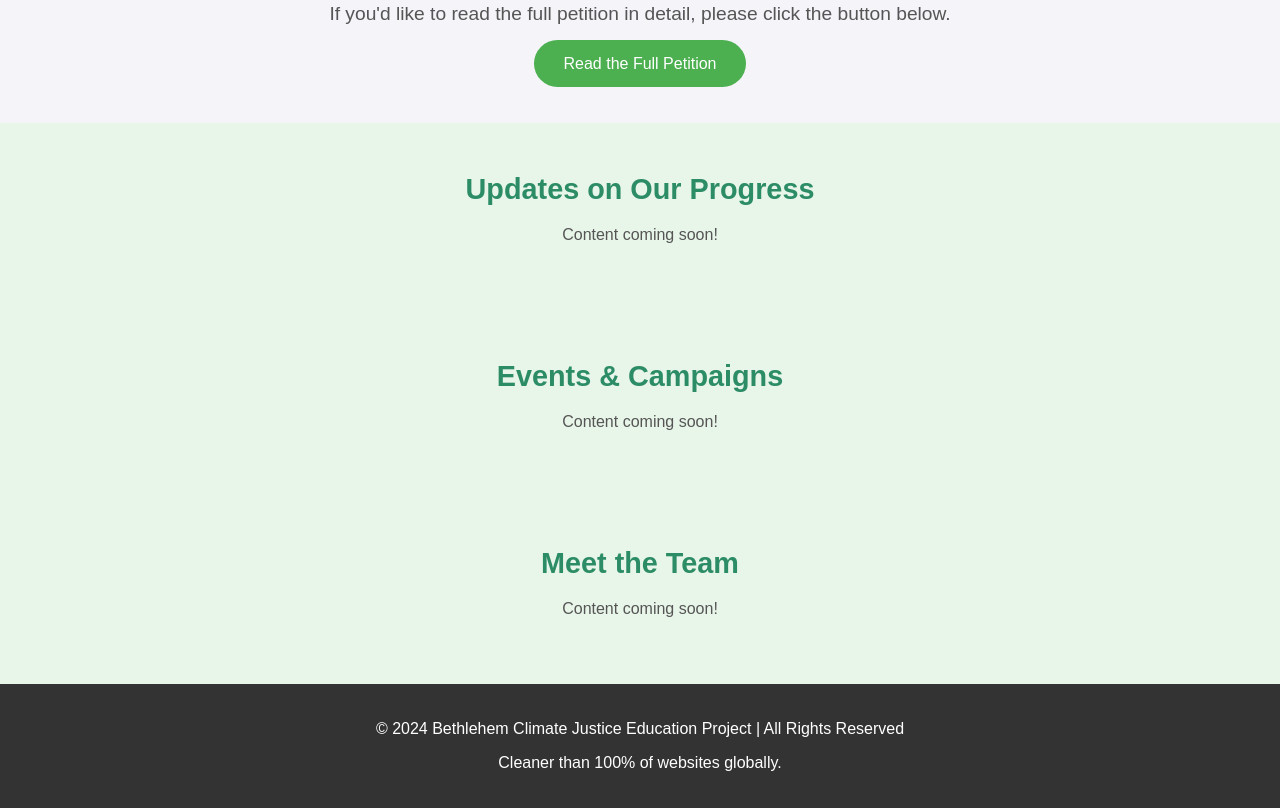
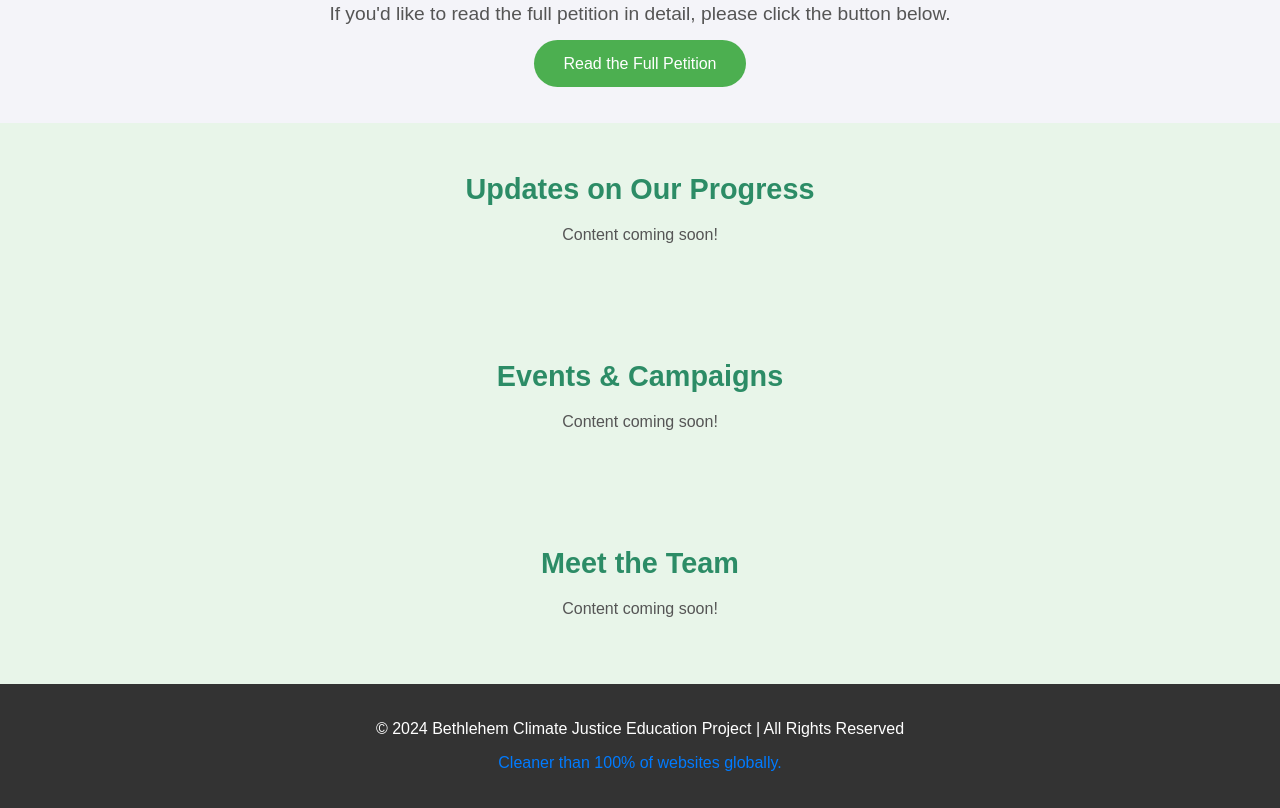
Before and after one commit to tehworld1/BCJEP, a plain HTML site: page index.html in a window 1280 px wide. Shown: the part 1308-2116 px from the top of the page. Drawn offline with Linux system fonts and the light colour scheme.

Commit message:
Update index.html

```diff
--- a/index.html
+++ b/index.html
@@ -203,6 +203,15 @@
   background: #2c8c66;
 }
 
+/* blue links */
+    .blue-link {
+        color: #007bff; /* Sets the link color to blue */
+        text-decoration: none; /* Removes underline from the link */
+    }
+
+    .blue-link:hover {
+        text-decoration: underline; /* Adds underline on hover for interaction */
+    }
 
 /* Bullets */
 .reasons ul {
```
